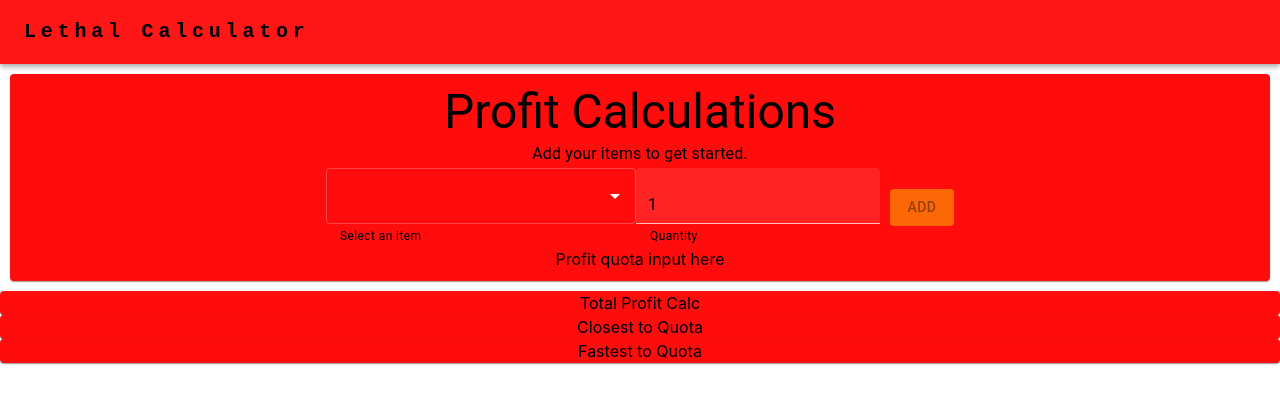
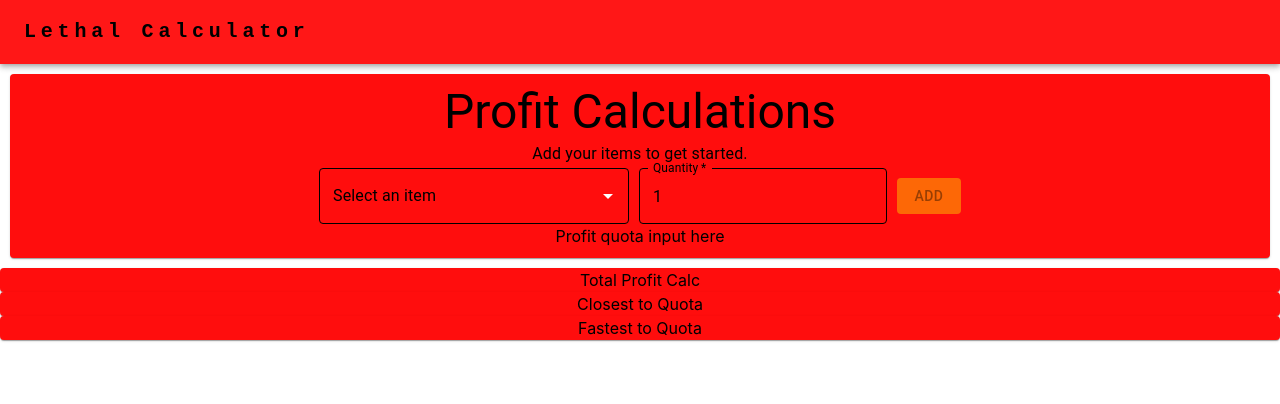
Before and after one commit to mattheworres/lethal-calculator, a React (Vite) app: page / in a window 1280 px wide. Shown: the top 404 px of the page. Built offline with nearby package versions, Linux system fonts and the light colour scheme.

Commit message:
Get those inputs styled accordingly

```diff
--- a/src/features/ProfitCalc/ItemsSelector.tsx
+++ b/src/features/ProfitCalc/ItemsSelector.tsx
@@ -1,4 +1,3 @@
-import './ItemsSelector.css';
 import { Autocomplete, AutocompleteChangeReason, Button, TextField } from "@mui/material";
 import { useState, useRef, useEffect } from "react";
 import { AutocompleteChangeReasons, ReactKeypressDownValues } from '../../shared/enums';
@@ -85,7 +84,7 @@ const ItemsSelector = ({remainingOptions, addItem}: ItemsSelectorProps) => {
                 options={remainingOptions}
                 value={selectedItem}
                 onChange={handleOnAutocompleteChange}
-                renderInput={(params) => <TextField {...params} inputRef={itemRef} helperText="Select an item" />}
+                renderInput={(params) => <TextField {...params} inputRef={itemRef} label="Select an item" />}
                 sx={{
                     width: '25%',
                     display: 'inline-block'
@@ -98,10 +97,9 @@ const ItemsSelector = ({remainingOptions, addItem}: ItemsSelectorProps) => {
                 type="number"
                 value={quantity}
                 name="quantity"
-                helperText="Quantity"
-                variant="filled"
+                label="Quantity"
                 onKeyDown={handleQuantityKeyDown}
-                sx={{display: 'inline-block'}} />
+                sx={{display: 'inline-block', ml: "10px"}} />
             <Button
                 variant="contained"
                 color="primary"
--- a/src/features/ProfitCalc/ItemsSelector.css
+++ b/src/features/ProfitCalc/ProfitCalc.css
@@ -4,3 +4,7 @@
     align-items: center;
     justify-content: center;
 }
+
+span.itemQty {
+    font-weight: bold;
+}
--- a/src/features/ProfitCalc/ProfitCalc.tsx
+++ b/src/features/ProfitCalc/ProfitCalc.tsx
@@ -3,6 +3,7 @@ import { Card, Paper, Typography } from "@mui/material";
 import { ItemsSelector } from "./ItemsSelector";
 import { SelectedItemsDisplay } from "./SelectedItemsDisplay";
 import { generateRemainingOptions } from './ItemHelpers';
+import './ProfitCalc.css';
 
 const ProfitCalc = () => {
   const [selectedItems, setSelectedItems] = useState<SelectedProfitCalcItems>({});
--- a/src/features/ProfitCalc/SelectedItemsDisplay.tsx
+++ b/src/features/ProfitCalc/SelectedItemsDisplay.tsx
@@ -9,8 +9,17 @@ interface SelectedItemsDisplayProps {
 const SelectedItemsDisplay = memo(({selectedItems}: SelectedItemsDisplayProps) => {
     return Object.keys(selectedItems).map((id: string) => {
         const fullItem = getItemById(parseInt(id, 10));
+        const quantity = selectedItems[parseInt(id, 10)];
 
-        return <Chip color="primary" key={fullItem.id} label={fullItem.name} />
+        const label = <span>{fullItem.name} <span className="itemQty">x{quantity}</span></span>
+
+        return <Chip
+            color="primary"
+            key={fullItem.id}
+            label={label}
+            sx={{
+                mx: "2px"
+            }} />
     });
 });
 
--- a/src/features/theme/theme.ts
+++ b/src/features/theme/theme.ts
@@ -31,4 +31,27 @@ export const themeOptions: ThemeOptions = {
       disabled: alpha(BaseColors.Black, 0.4)
     }
   },
+  components: {
+    MuiTextField: {
+      styleOverrides: {
+        root: {
+          '& .MuiInput-underline:after': {
+            borderBottomColor: BaseColors.Black,
+          },
+          '& .MuiOutlinedInput-root': {
+            '& fieldset': {
+              borderColor: BaseColors.Black,
+            },
+            '&:hover fieldset': {
+              borderColor: BaseColors.Black,
+              borderWidth: '0.15rem',
+            },
+            '&.Mui-focused fieldset': {
+              borderColor: BaseColors.Black,
+            },
+          }
+        }
+      }
+    }
+  }
 };
```
